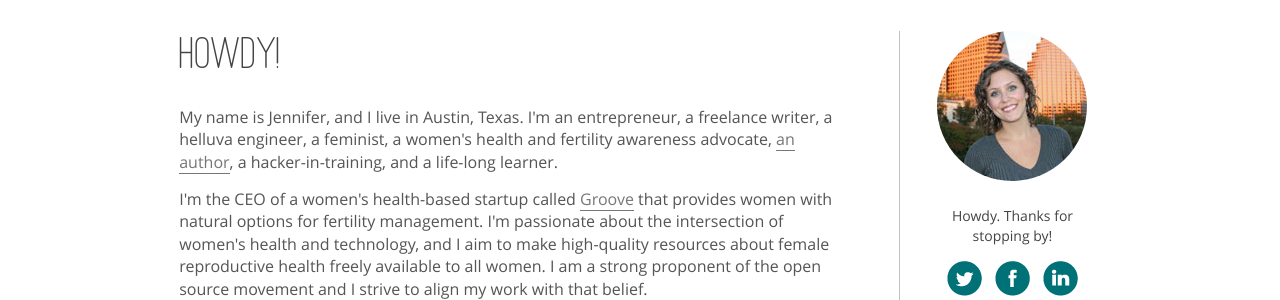
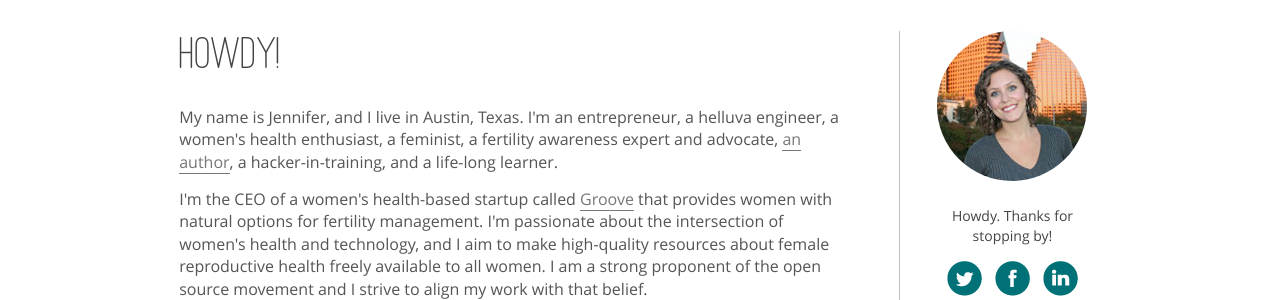
Before and after one commit to jaldoretta/jaldoretta.github.io, a Jekyll site: the page index.html, which Jekyll copies as it is, in a window 1280 px wide. Shown: the part 363-663 px from the top of the page. Built offline with Jekyll 4.4.1, drawn with Linux system fonts in a browser that asks for light colours; Markdown is read by kramdown in place of the engine named in the settings.

Commit message:
more changes to index.html

```diff
--- a/index.html
+++ b/index.html
@@ -61,7 +61,7 @@
 					</div>
 				</div><!--#hide-->
 				<div class="body-wrapper">
-					<p>My name is Jennifer, and I live in Austin, Texas. I'm an entrepreneur, a freelance writer, a helluva engineer, a feminist, a women's health and fertility awareness advocate, <a class="body-text-link" href="/books">an author</a>, a hacker-in-training, and a life-long learner.</p>
+					<p>My name is Jennifer, and I live in Austin, Texas. I'm an entrepreneur, a helluva engineer, a women's health enthusiast, a feminist, a fertility awareness expert and advocate, <a class="body-text-link" href="/books">an author</a>, a hacker-in-training, and a life-long learner.</p>
 					<p>I'm the CEO of a women's health-based startup called <a class="body-text-link" href="http://www.readytogroove.com">Groove</a> that provides women with natural options for fertility management. I'm passionate about the intersection of women's health and technology, and I aim to make high-quality resources about female reproductive health freely available to all women. I am a strong proponent of the open source movement and I strive to align my work with that belief.</p>
 					<p>My other interests include painting, music, cycling, reading, running, traveling, and learning anything and everything I have time for.</p>
 					<p>If you'd like to work with me, or just say hello, <a class="body-text-link" href="mailto:jennifer@readytogroove.com">get in touch</a>! I'd love to hear from you.</p>
```
